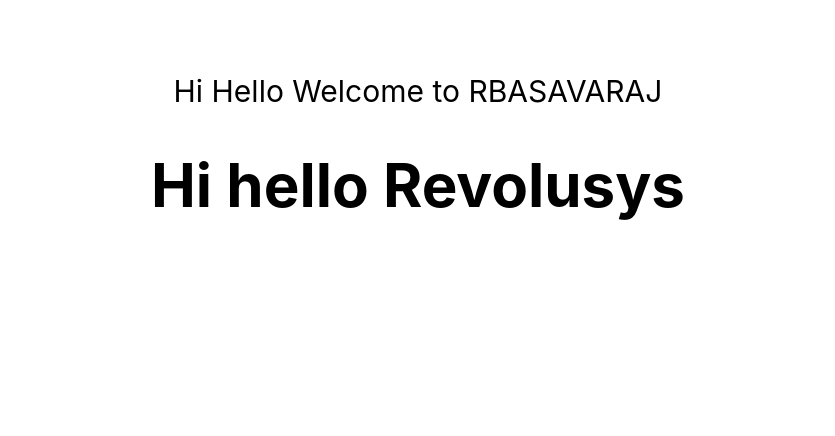
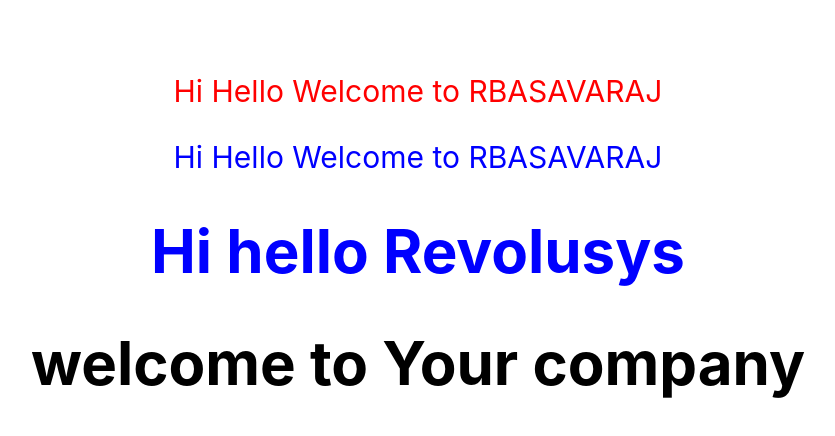
Before and after one commit to basavarajdarur7/firstreactproject, a React (Create React App) app: page / in a window 1280 px wide. Shown: the top 436 px of the page, without its empty margins (222-1057 px from the left). Built offline with nearby package versions, Linux system fonts and the light colour scheme.

Commit message:
css added

```diff
--- a/src/App.js
+++ b/src/App.js
@@ -1,16 +1,22 @@
 import logo from './logo.svg';
 import './App.css';
+import './mycss.css';
 import FirstComponent from './components/firstcomponents.jsx';
+import Scomponent from './components/scomponent.jsx';
 
 function App() {
   return (
     <div className="App">
       <header className="App-header">
         <marquee>Welcome To RBASAVARAJ </marquee>
-        <p>
+        <p style={ {color:'red'}}>
          Hi Hello Welcome to RBASAVARAJ
         </p>
-        <FirstComponent/>
+        <p className='mystyle'>
+         Hi Hello Welcome to RBASAVARAJ
+        </p>
+        <FirstComponent mypro={"mystyle"} />
+        <Scomponent></Scomponent>
 
       </header>
     </div>
--- a/src/components/firstcomponents.jsx
+++ b/src/components/firstcomponents.jsx
@@ -1,6 +1,6 @@
 import React from 'react';
 
-export default function FirstComponent (){
-    return <h1>Hi hello Revolusys</h1>
+export default function FirstComponent ({mypro}){
+    return <h1 className={mypro} >Hi hello Revolusys</h1>
 
 }
--- /dev/null
+++ b/src/components/scomponent.jsx
@@ -0,0 +1,4 @@
+import React from 'react';
+export default function (){
+    return <h1>welcome to Your company </h1>
+}
--- /dev/null
+++ b/src/mycss.css
@@ -0,0 +1,3 @@
+.mystyle{
+    color:blue;
+}
```
